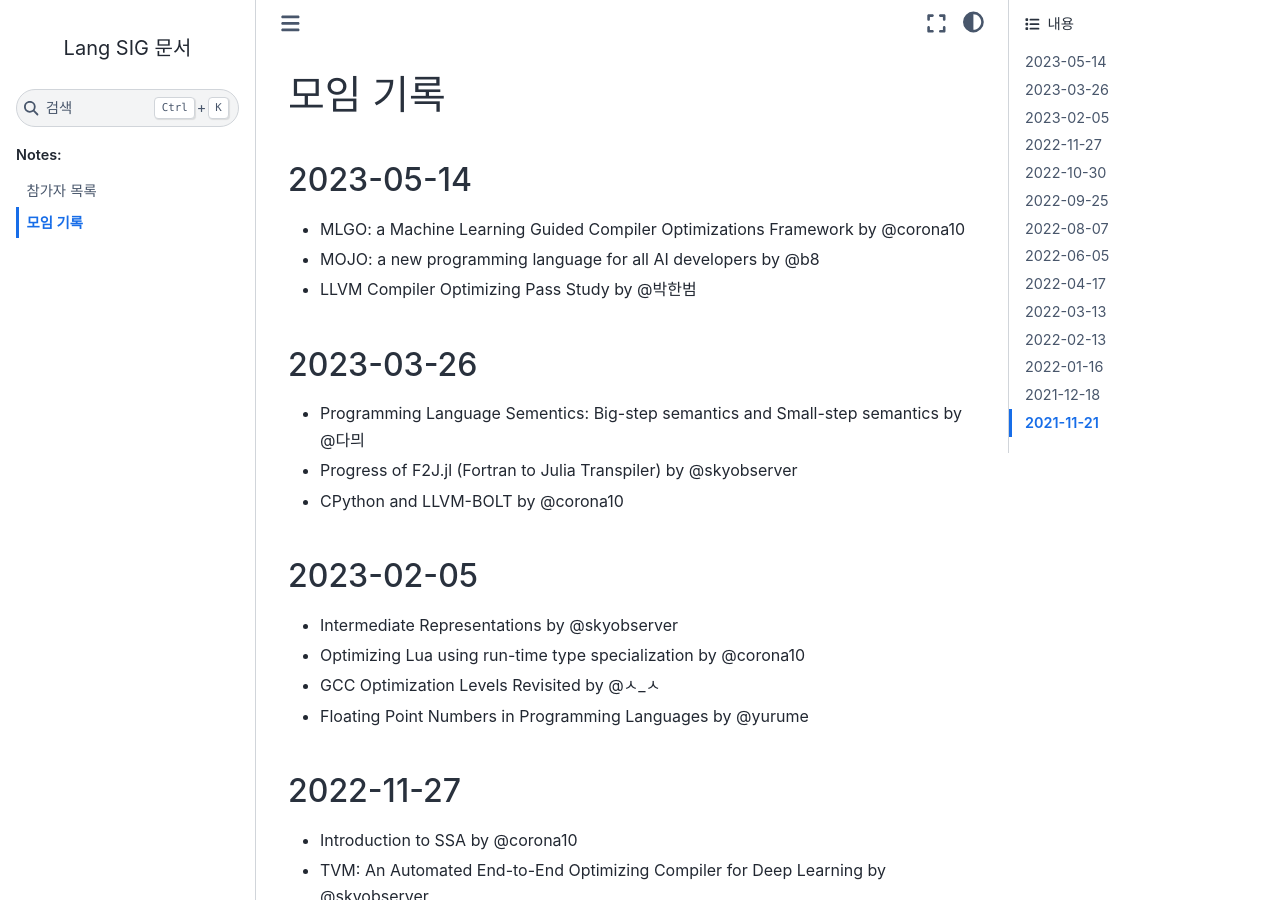
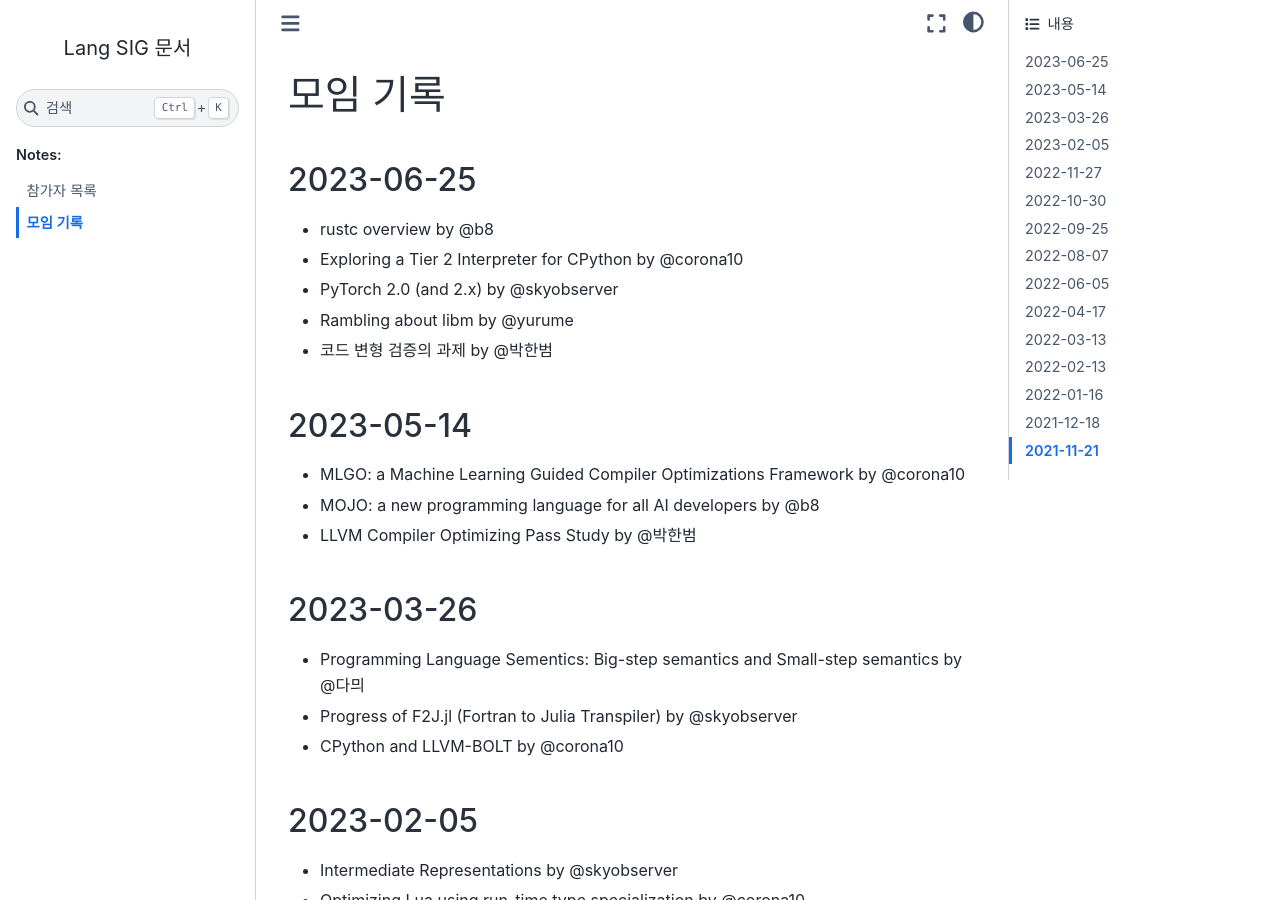
Before and after one commit to Lang-SIG/LangSIG, a Sphinx documentation site: the page built from docs/meeting.rst, in a window 1280 px wide and 900 px high. Built offline with Sphinx 7.4.7 and the Sphinx Book theme 1.1.4, drawn with Linux system fonts in a browser that asks for light colours.

Commit message:
20230625: Update meeting log (#3)

```diff
--- a/docs/meeting.rst
+++ b/docs/meeting.rst
@@ -2,6 +2,16 @@
 
 모임 기록
 ===============
+
+.. _log-20230625:
+
+2023-06-25
+----------
+- rustc overview by @b8
+- Exploring a Tier 2 Interpreter for CPython by @corona10
+- PyTorch 2.0 (and 2.x) by @skyobserver
+- Rambling about libm by @yurume
+- 코드 변형 검증의 과제 by @박한범
 
 .. _log-20230514:
 
```
